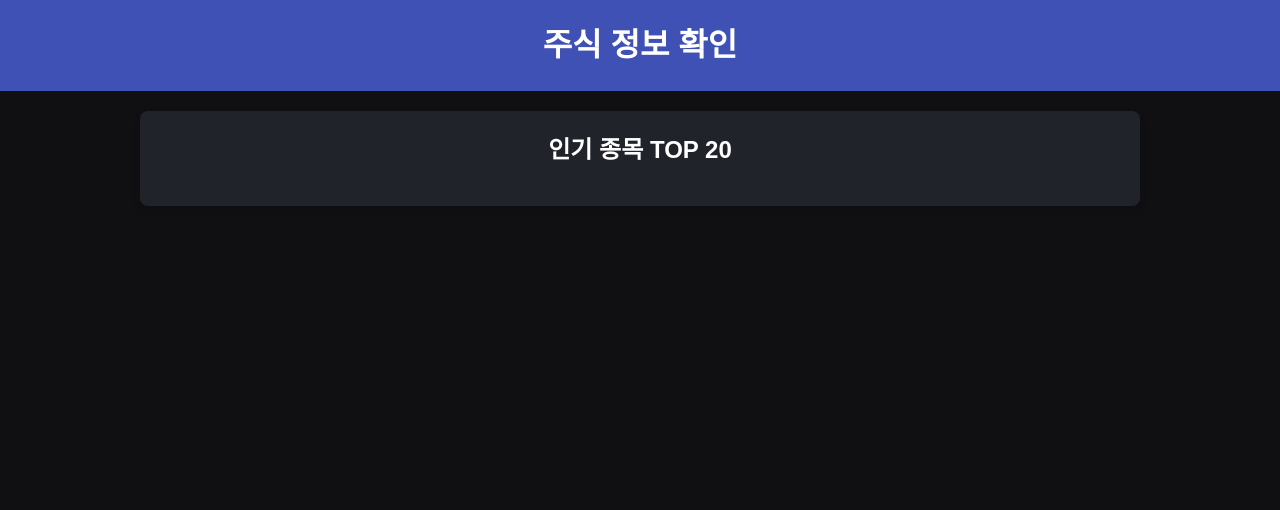
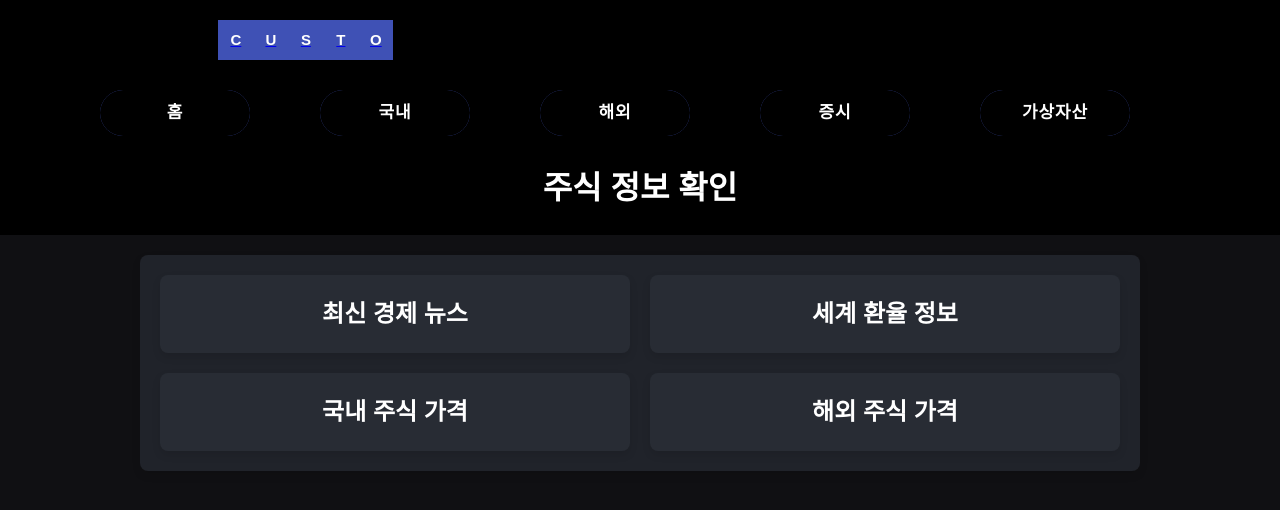
Before and after one commit to choocooopie/JS_TeamProject, a website: page index.html in a window 1280 px wide. Drawn offline with nearby package versions, Linux system fonts and the light colour scheme; no server answers.

Commit message:
first commit5

```diff
--- /dev/null
+++ b/JS_teamP_mainpage.css
@@ -0,0 +1,238 @@
+/* 기본 리셋 및 폰트 설정 */
+* {
+    margin: 0;
+    padding: 0;
+    box-sizing: border-box;
+    font-family: 'Arial', sans-serif;
+}
+
+/* 전체 배경 및 레이아웃 설정 */
+body {
+    background-color: #101013;
+    color: #fff;
+    line-height: 1.6;
+}
+
+/* 헤더 스타일 */
+header {
+    background: #000000;
+    color: #fff;
+    padding: 20px;
+    text-align: center;
+    position: relative;
+}
+
+header h1 {
+    font-size: 2em;
+    margin-top: 20px; /* 버튼 그룹과 간격 조정 */
+}
+
+/* 버튼 그룹 스타일 */
+.button2 {
+    width: 150px;
+    outline: none;
+    cursor: pointer;
+    border: none;
+    padding: 0.9rem 2rem;
+    margin: 0;
+    font-family: inherit;
+    font-size: inherit;
+    position: relative;
+    display: inline-block;
+    letter-spacing: 0.05rem;
+    font-weight: 700;
+    font-size: 17px;
+    border-radius: 500px;
+    overflow: hidden;
+    background: #3f51b5;
+    color: #ffffff;
+    margin-top: 30px;
+    margin-right: 50px; /* 버튼 간 간격 조정 */
+    text-align: center; /* 텍스트 가운데 정렬 */
+    line-height: 1; /* 텍스트 높이 조정 */
+}
+
+.button2 span {
+    position: relative;
+    z-index: 10;
+    transition: color 0.4s;
+}
+
+.button2:hover span {
+    color: #ffffff;
+}
+
+.button2::before,
+.button2::after {
+    position: absolute;
+    top: 0;
+    left: 0;
+    width: 100%;
+    height: 100%;
+    z-index: 0;
+}
+
+.button2::before {
+    content: "";
+    background: #000;
+    width: 120%;
+    left: -10%;
+    transform: skew(30deg);
+    transition: transform 0.4s cubic-bezier(0.3, 1, 0.8, 1);
+}
+
+.button2:hover::before {
+    transform: translate3d(100%, 0, 0);
+}
+
+.button-group {
+    display: flex;
+    justify-content: center;
+    position: relative; /* 원하는 위치로 조정 */
+}
+
+.button-group ul {
+    list-style: none;
+    padding: 0;
+    margin: 0;
+    display: flex;
+}
+
+.button-group li {
+    margin: 0 10px; /* 버튼 간 간격 */
+}
+
+/* From Uiverse.io by mrhyddenn */
+.button {
+    display: flex;
+    margin-left: 16%;
+  }
+
+  .box {
+    width: 35px;
+    height: 40px;
+    display: flex;
+    justify-content: center;
+    align-items: center;
+    font-size: 15px;
+    font-weight: 700;
+    color: #fff;
+    transition: all .8s;
+    cursor: pointer;
+    position: relative;
+    background: #3f51b5;
+    overflow: hidden;
+  }
+
+  .box:before {
+    content: "M";
+    position: absolute;
+    top: 0;
+    background: #0f0f0f;
+    width: 100%;
+    height: 100%;
+    display: flex;
+    align-items: center;
+    justify-content: center;
+    transform: translateY(100%);
+    transition: transform .4s;
+  }
+
+  .box:nth-child(2)::before {
+    transform: translateY(-100%);
+    content: 'I';
+  }
+
+  .box:nth-child(3)::before {
+    content: 'N';
+  }
+
+  .box:nth-child(4)::before {
+    transform: translateY(-100%);
+    content: 'F';
+  }
+
+  .box:nth-child(5)::before {
+    content: 'O';
+  }
+
+  .button:hover .box:before {
+    transform: translateY(0);
+  }
+
+/* 네비게이션 스타일 */
+nav ul {
+    list-style: none;
+    display: flex;
+    justify-content: center;
+    margin-top: 20px;
+}
+
+nav ul li {
+    margin: 0 10px;
+}
+
+nav ul li a {
+    color: #ffffff;
+    text-decoration: none;
+    font-weight: bold;
+    padding: 10px 20px;
+    border-radius: 5px;
+    background-color: #3f51b5;
+    transition: background-color 0.3s;
+}
+
+nav ul li a:hover {
+    background-color: #2c387e;
+}
+
+/* 컨테이너 및 메인 레이아웃 */
+.container {
+    max-width: 1000px;
+    margin: 20px auto;
+    padding: 20px;
+    background: #20232a;
+    border-radius: 8px;
+    box-shadow: 0 4px 8px rgba(0, 0, 0, 0.1);
+    text-align: center;
+}
+
+.section-wrapper {
+    display: grid;
+    grid-template-columns: 1fr 1fr;
+    grid-template-rows: 1fr 1fr;
+    gap: 20px;
+}
+
+section {
+    background-color: #282c34;
+    padding: 20px;
+    border-radius: 8px;
+    box-shadow: 0 4px 8px rgba(0, 0, 0, 0.1);
+}
+
+
+/* 페이지네이션 스타일 */
+#pagination {
+    margin-top: 1em;
+    text-align: center;
+}
+
+.pagination-button {
+    background-color: #2c2f36; /* 배경색을 배경보다 약간 어두운 색으로 설정 */
+    color: #fff; /* 텍스트 색상 */
+    border: none;
+    border-radius: 20px; /* 동그란 모양 */
+    padding: 8px 16px;
+    margin: 0 4px;
+    cursor: pointer;
+    font-size: 16px;
+}
+
+.pagination-button:hover {
+    background-color: #1a1d21; /* 호버 시 더 어두운 색상 */
+}
+
+.pagination-button:focus {
+    outline: none; /* 포커스 시 기본 테두리 제거 */
+}
--- a/index.html
+++ b/index.html
@@ -5,28 +5,77 @@
     <meta http-equiv="X-UA-Compatible" content="IE=edge">
     <meta name="viewport" content="width=device-width, initial-scale=1.0">
     <title>팀프로젝트 주식 정보</title>
-    <link rel="stylesheet" href="JS_teamP.css">
+    <link rel="stylesheet" href="JS_teamP_mainpage.css">
     <script src="https://kit.fontawesome.com/a8be35214f.js" crossorigin="anonymous"></script>
 </head>
 <body>
+    <!-- Header Section -->
     <header>
+        <div>
+            <a href="index.html">
+                <div class="button">
+                    <div class="box">C</div>
+                    <div class="box">U</div>
+                    <div class="box">S</div>
+                    <div class="box">T</div>
+                    <div class="box">O</div>
+                </div>
+            </a>
+        </div>
+        <nav>
+            <div class="button-group">
+                <ul>
+                    <li><a href="#home" class="button2"><span>홈</span></a></li>
+                    <li><a href="domestic_market_korea.html" class="button2"><span>국내</span></a></li>
+                    <li><a href="#international" class="button2"><span>해외</span></a></li>
+                    <li><a href="#indicators" class="button2"><span>증시</span></a></li>
+                    <li><a href="#crypto" class="button2"><span>가상자산</span></a></li>
+                </ul>
+            </div>
+        </nav>
         <h1>주식 정보 확인</h1>
     </header>
+
+    <!-- Main Content Section -->
     <main>
         <div class="container">
-            <section class="results">
-                <h2>인기 종목 TOP 20</h2>
-                <div id="popular-stocks-list">
-                    <!-- 인기 종목 테이블이 여기에 들어갑니다 -->
-                </div>
-                <div id="pagination">
-                    <!-- 페이지네이션 버튼이 여기에 들어갑니다 -->
-                </div>
-            </section>
+            <div class="section-wrapper">
+                <!-- Latest Economic News Section -->
+                <section id="latest-news">
+                    <h2>최신 경제 뉴스</h2>
+                    <div id="news-content">
+                        <!-- 최신 경제 뉴스 내용이 여기에 들어갑니다 -->
+                    </div>
+                </section>
+
+                <!-- Global Exchange Rates Section -->
+                <section id="exchange-rates">
+                    <h2>세계 환율 정보</h2>
+                    <div id="exchange-content">
+                        <!-- 세계 환율 정보 내용이 여기에 들어갑니다 -->
+                    </div>
+                </section>
+
+                <!-- Domestic Stocks Section -->
+                <section id="domestic-stocks">
+                    <h2>국내 주식 가격</h2>
+                    <div id="domestic-content">
+                        <!-- 국내 주식 가격 내용이 여기에 들어갑니다 -->
+                    </div>
+                </section>
+
+                <!-- International Stocks Section -->
+                <section id="international-stocks">
+                    <h2>해외 주식 가격</h2>
+                    <div id="international-content">
+                        <!-- 해외 주식 가격 내용이 여기에 들어갑니다 -->
+                    </div>
+                </section>
+            </div>
         </div>
     </main>
 
     <script src="https://cdn.jsdelivr.net/npm/chart.js"></script>
-    <script src="JS_teamP.js"></script>
+    <script src="JS_teamP_mainpage.js"></script>
 </body>
 </html>
--- a/index.js
+++ b/index.js
@@ -1,3 +1,4 @@
+//서버 JS
 const express = require('express');
 const axios = require('axios');
 const cheerio = require('cheerio');
```
Also changed, not shown: domestic_market_korea.html (added, +32 -0 lines), domestic_market_korea.js (added, +146 -0 lines), JS_teamP_mainpage.js (renamed from JS_teamP.js), domestic_market_korea.css (line endings or trailing spaces).
